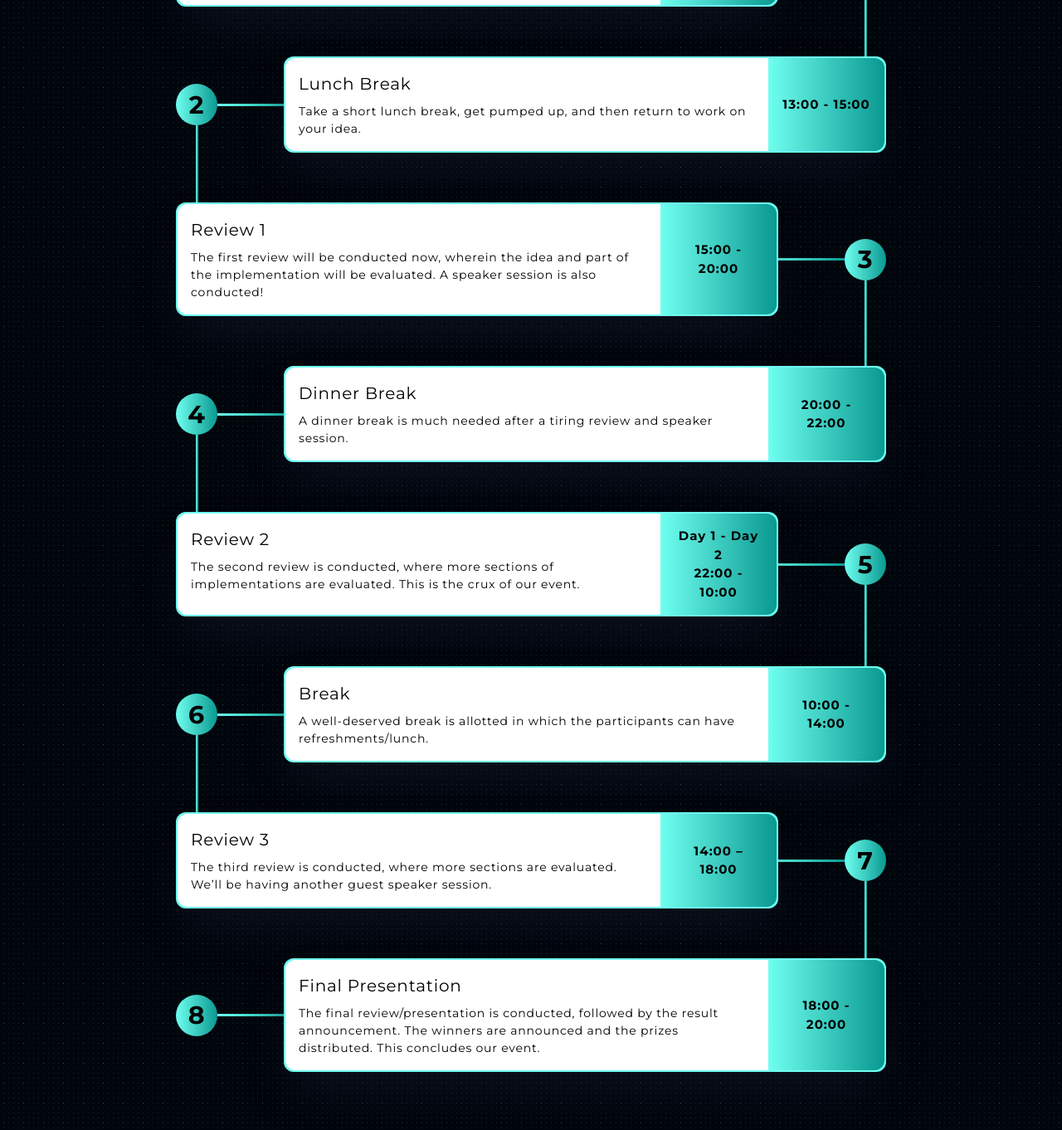
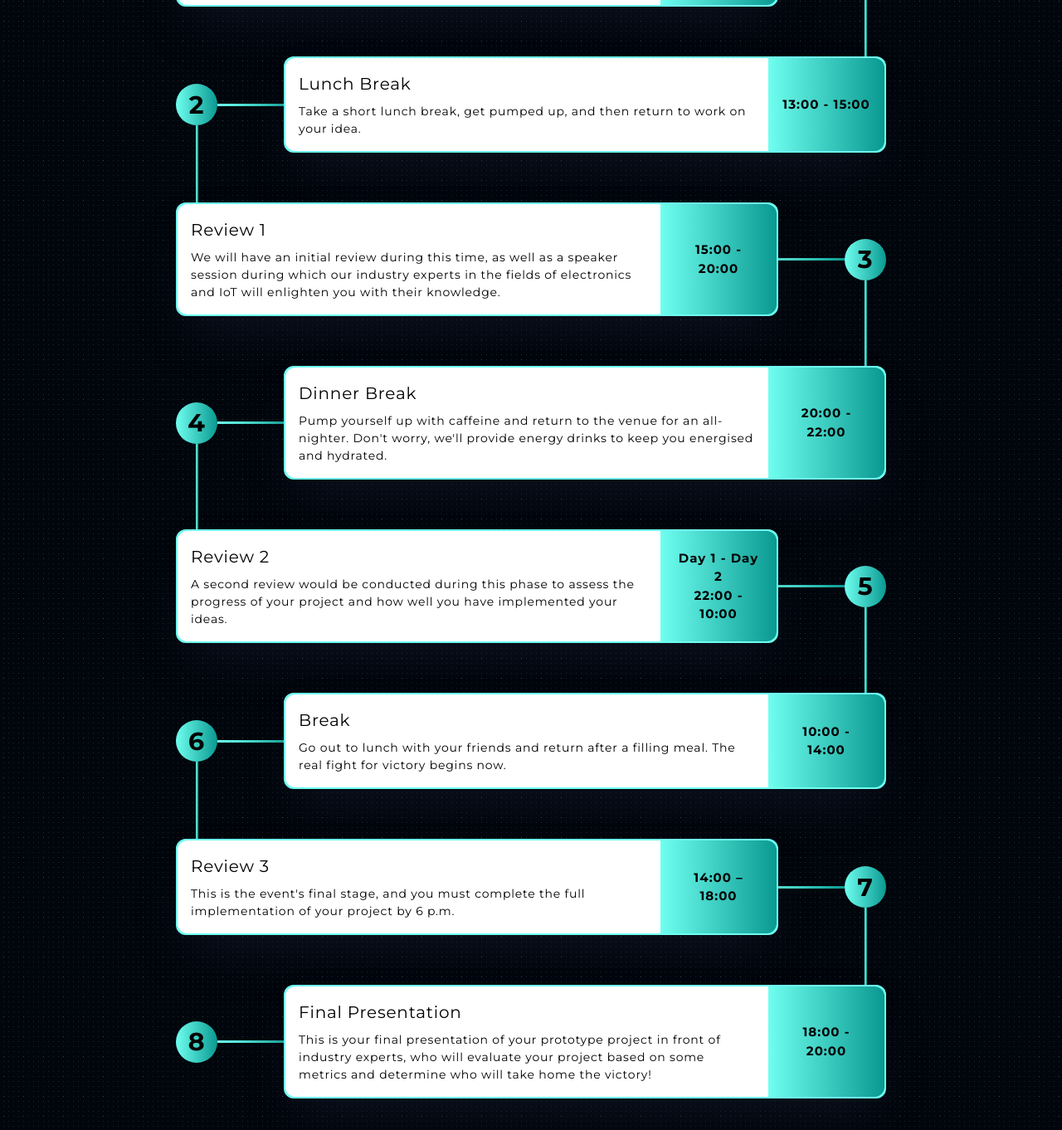
Before and after one commit to IoThinc-VIT/Iothinc_Website, a React (Create React App) app: page /iothon in a window 1280 px wide. Shown: the part 2501-3863 px from the top of the page at 83% size. Built offline with nearby package versions, Linux system fonts and the light colour scheme.

Commit message:
Update Timeline.js

```diff
--- a/src/Components/Iothon/Timeline.js
+++ b/src/Components/Iothon/Timeline.js
@@ -58,9 +58,7 @@ const Timeline = () => {
               <div className="timeline_desc">
                 <h1 className="timeline_title">Review 1</h1>
                 <p className="timeline_msg">
-                  The first review will be conducted now, wherein the idea and
-                  part of the implementation will be evaluated. A speaker
-                  session is also conducted!
+                  We will have an initial review during this time, as well as a speaker session during which our industry experts in the fields of electronics and IoT will enlighten you with their knowledge.
                 </p>
               </div>
               <div
@@ -90,8 +88,8 @@ const Timeline = () => {
               <div className="timeline_desc">
                 <h1 className="timeline_title">Dinner Break</h1>
                 <p className="timeline_msg">
-                  A dinner break is much needed after a tiring review and
-                  speaker session.
+                  Pump yourself up with caffeine and return to the venue for an all-nighter.
+                    Don't worry, we'll provide energy drinks to keep you energised and hydrated.
                 </p>
               </div>
               <div
@@ -107,8 +105,7 @@ const Timeline = () => {
               <div className="timeline_desc">
                 <h1 className="timeline_title">Review 2</h1>
                 <p className="timeline_msg">
-                  The second review is conducted, where more sections of
-                  implementations are evaluated. This is the crux of our event.
+                 A second review would be conducted during this phase to assess the progress of your project and how well you have implemented your ideas.
                 </p>
               </div>
               <div
@@ -131,8 +128,7 @@ const Timeline = () => {
               <div className="timeline_desc">
                 <h1 className="timeline_title">Break</h1>
                 <p className="timeline_msg">
-                  A well-deserved break is allotted in which the participants
-                  can have refreshments/lunch.
+                  Go out to lunch with your friends and return after a filling meal. The real fight for victory begins now.
                 </p>
               </div>
               <div
@@ -148,8 +144,7 @@ const Timeline = () => {
               <div className="timeline_desc">
                 <h1 className="timeline_title">Review 3</h1>
                 <p className="timeline_msg">
-                  The third review is conducted, where more sections are
-                  evaluated. We’ll be having another guest speaker session.
+                  This is the event's final stage, and you must complete the full implementation of your project by 6 p.m.
                 </p>
               </div>
               <div
@@ -171,9 +166,7 @@ const Timeline = () => {
               <div className="timeline_desc">
                 <h1 className="timeline_title">Final Presentation</h1>
                 <p className="timeline_msg">
-                  The final review/presentation is conducted, followed by the
-                  result announcement. The winners are announced and the prizes
-                  distributed. This concludes our event.
+                  This is your final presentation of your prototype project in front of industry experts, who will evaluate your project based on some metrics and determine who will take home the victory!
                 </p>
               </div>
               <div
```
